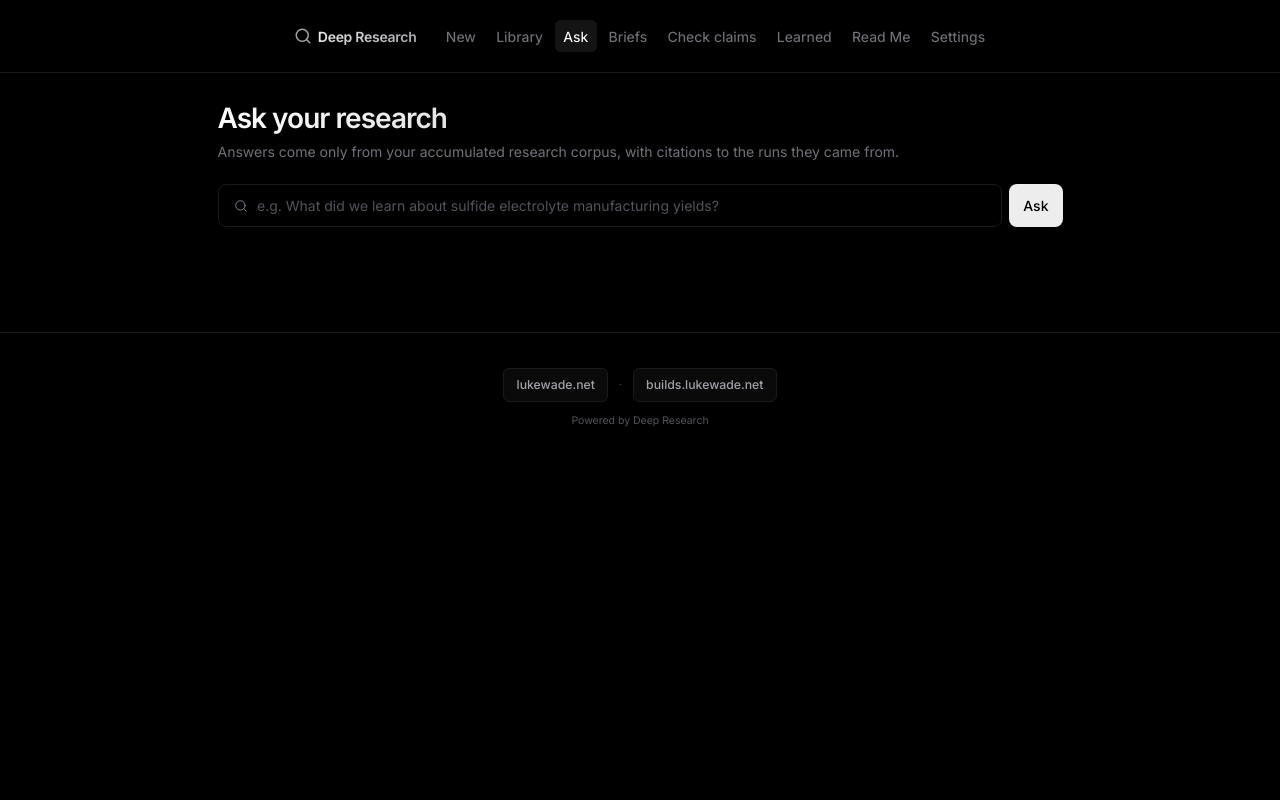
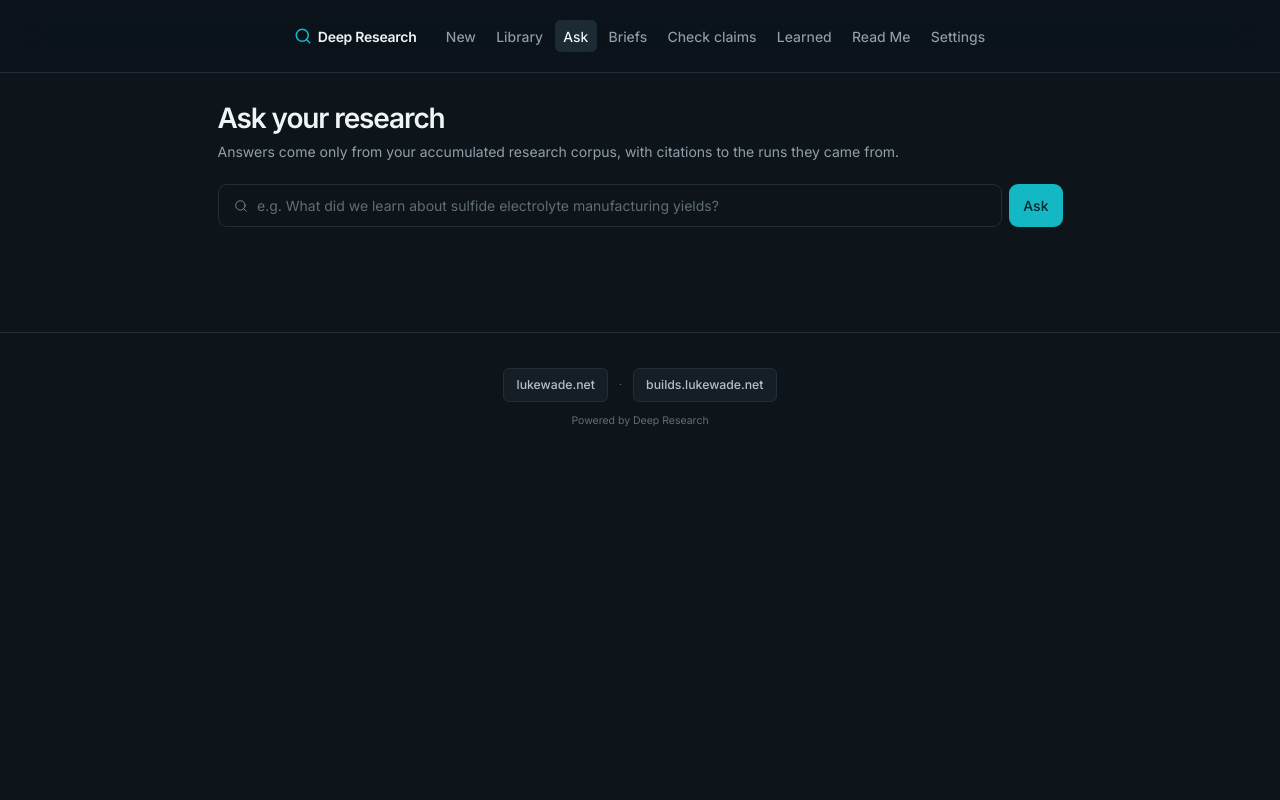
Before and after one commit to lukeswade/mkw, a FastAPI app: page /ask in a window 1280 px wide. Run offline with FastAPI, Linux system fonts and the light colour scheme; parts of the project's set-up code (start-up, migrations or seed data) failed here and were passed over; some libraries are stand-ins or nearby versions.

Commit message:
style: tinted-dark workspace palette, one teal accent, three-step radius scale
Pure black surfaces and white-on-black buttons become a soft navy set
(bg #0d141a, card #151e25, line #293740) with teal (#14b8c4) as the only
accent: primary buttons, focus rings, active tab underline, eyebrow section
labels. Gradient text and the grid background go; cards take one layered
shadow token; every corner comes from --r-sm/--r-md/--r-lg instead of nine
ad-hoc radii. Type scale, layout and templates are unchanged.

Co-Authored-By: Claude Fable 5.1 <noreply@anthropic.com>

```diff
--- a/app/web/static/app.css
+++ b/app/web/static/app.css
@@ -7,33 +10,40 @@ html { font-size: 87.5%; }
 
 :root {
   /* Core palette */
-  --bg-base: #000000;
-  --bg-surface: #0a0a0a;
-  --bg-surface-hover: #111111;
-  --bg-elevated: #141414;
+  --bg-base: #0d141a;
+  --bg-surface: #151e25;
+  --bg-surface-hover: #1a252d;
+  --bg-elevated: #1a252d;
 
   /* Borders */
-  --border-subtle: #1a1a1a;
-  --border: #27272a;
-  --border-focus: #3f3f46;
-  --border-bright: #52525b;
+  --border-subtle: #222f38;
+  --border: #293740;
+  --border-focus: #3b4d59;
+  --border-bright: #4e6270;
 
   /* Text */
-  --text-primary: #ededed;
-  --text-secondary: #a1a1aa;
-  --text-muted: #71717a;
-  --text-faint: #52525b;
+  --text-primary: #eff4f6;
+  --text-secondary: #b4c0c8;
+  --text-muted: #91a0aa;
+  --text-faint: #5f6e78;
 
   /* Accents */
-  --accent: #ededed;
-  --accent-hover: #ffffff;
-  --accent-text: #000000;
-  --accent-glow: rgba(255, 255, 255, 0.08);
+  --accent: #14b8c4;
+  --accent-hover: #2cc7d2;
+  --accent-text: #06272b;
+  --accent-glow: rgba(20, 184, 196, 0.12);
 
   /* Destructive actions */
-  --danger: #f87171;
-  --danger-border: rgba(248, 113, 113, 0.4);
-  --danger-bg: rgba(248, 113, 113, 0.06);
+  --danger: #e26472;
+  --danger-border: rgba(226, 100, 114, 0.4);
+  --danger-bg: rgba(226, 100, 114, 0.08);
+
+  /* Shape. Three radii, so every corner in the app comes from one scale:
+     pills and menu items, controls, cards. */
+  --r-sm: 6px;
+  --r-md: 9px;
+  --r-lg: 13px;
+  --shadow: 0 1px 2px rgba(0, 0, 0, 0.25), 0 8px 28px rgba(0, 0, 0, 0.28);
 
   /* Typography Scale */
   --text-xs: 0.75rem;
@@ -53,9 +63,9 @@ html { font-size: 87.5%; }
   --pico-primary: var(--accent);
   --pico-primary-background: var(--accent);
   --pico-primary-border: transparent;
-  --pico-primary-hover: #ffffff;
+  --pico-primary-hover: var(--accent-hover);
   --pico-color: var(--text-primary);
-  --pico-border-radius: 10px;
+  --pico-border-radius: var(--r-md);
 }
 
 /* ---- Animations ---- */
@@ -102,22 +112,6 @@ body {
   min-height: 100vh;
 }
 
-/* Subtle grid background */
-body::before {
-  content: "";
-  position: fixed;
-  inset: 0;
-  z-index: -1;
-  background-image:
-    linear-gradient(rgba(255,255,255,0.025) 1px, transparent 1px),
-    linear-gradient(90deg, rgba(255,255,255,0.025) 1px, transparent 1px);
-  background-size: 48px 48px;
-  background-position: center top;
-  pointer-events: none;
-  mask-image: linear-gradient(to bottom, rgba(0,0,0,0.8) 0%, rgba(0,0,0,0) 70%);
-  -webkit-mask-image: linear-gradient(to bottom, rgba(0,0,0,0.8) 0%, rgba(0,0,0,0) 70%);
-}
-
 main.container {
   max-width: 880px;
   padding: 2rem 1.25rem 4rem;
@@ -125,8 +119,8 @@ main.container {
 /* ---- Typography ---- */
 h1, h2, h3, h4, h5 {
   font-weight: 600;
-  letter-spacing: -0.035em;
-  color: #fff;
+  letter-spacing: -0.04em;
+  color: var(--text-primary);
   line-height: 1.25;
 }
 h1 { font-size: var(--text-3xl); }
@@ -137,11 +131,7 @@ h3 { font-size: var(--text-lg); }
   font-size: var(--text-3xl);
   font-weight: 600;
   margin-bottom: 0.25rem;
-  background: linear-gradient(135deg, #ffffff 0%, #a1a1aa 100%);
-  -webkit-background-clip: text;
-  -webkit-text-fill-color: transparent;
-  background-clip: text;
-  color: transparent;
+  color: var(--text-primary);
 }
 
 .hero-sub, .page-desc {
@@ -191,7 +181,7 @@ h3 { font-size: var(--text-lg); }
   position: sticky;
   top: 0;
   z-index: 100;
-  background: rgba(0, 0, 0, 0.7);
+  background: rgba(13, 20, 26, 0.78);
   backdrop-filter: saturate(180%) blur(20px);
   -webkit-backdrop-filter: saturate(180%) blur(20px);
   border-bottom: 1px solid var(--border-subtle);
@@ -214,13 +204,10 @@ h3 { font-size: var(--text-lg); }
   gap: 0.45rem;
   letter-spacing: -0.02em;
   white-space: nowrap;
-  background: linear-gradient(135deg, #ffffff 0%, #a1a1aa 100%);
-  -webkit-background-clip: text;
-  -webkit-text-fill-color: transparent;
+  color: var(--text-primary);
 }
 .topnav .brand svg {
-  -webkit-text-fill-color: initial;
-  color: var(--text-secondary);
+  color: var(--accent);
   flex-shrink: 0;
 }
 .topnav ul {
@@ -247,17 +234,17 @@ h3 { font-size: var(--text-lg); }
 }
 .topnav ul a.active {
   color: #fff;
-  background: rgba(255, 255, 255, 0.08);
+  background: #1c2a34;
 }
 
 /* ---- Cards ---- */
 .card, article.card {
   background: var(--bg-surface);
   border: 1px solid var(--border-subtle);
-  border-radius: 12px;
+  border-radius: var(--r-lg);
   padding: 1.5rem;
   margin-bottom: 1.25rem;
-  box-shadow: 0 1px 2px rgba(0,0,0,0.3), inset 0 1px 0 rgba(255,255,255,0.02);
+  box-shadow: var(--shadow);
   transition: border-color 0.2s ease, box-shadow 0.25s ease, transform 0.25s cubic-bezier(0.16, 1, 0.3, 1);
 }
 .card:hover {
@@ -276,19 +263,20 @@ select {
   width: 100%;
   background: var(--bg-base);
   border: 1px solid var(--border-subtle);
-  border-radius: 8px;
+  border-radius: var(--r-md);
   padding: 0.7rem 0.85rem;
   font-family: inherit;
   font-size: var(--text-base);
-  color: #fff;
-  transition: border-color 0.2s ease, background 0.2s ease;
+  color: var(--text-primary);
+  transition: border-color 0.2s ease, background 0.2s ease, box-shadow 0.2s ease;
 }
 input:not([type="checkbox"]):not([type="radio"]):not([type="submit"]):not([type="button"]):not([type="range"]):focus,
 textarea:focus,
 select:focus {
   outline: none;
-  border-color: var(--border-focus);
-  background: #050505;
+  border-color: var(--accent);
+  background: var(--bg-base);
+  box-shadow: 0 0 0 3px var(--accent-glow);
 }
 input:not([type="checkbox"]):not([type="radio"]):not([type="submit"]):not([type="button"]):not([type="range"])::placeholder,
 textarea::placeholder {
@@ -411,7 +399,7 @@ input[type="checkbox"] {
   padding: 0.55rem 1rem;
   font-weight: 500;
   font-size: var(--text-base);
-  border-radius: 8px;
+  border-radius: var(--r-md);
   background: var(--accent);
   color: var(--accent-text);
   border: none;
```
Also changed, not shown: other parts of app/web/static/app.css (+43 -42 lines).
